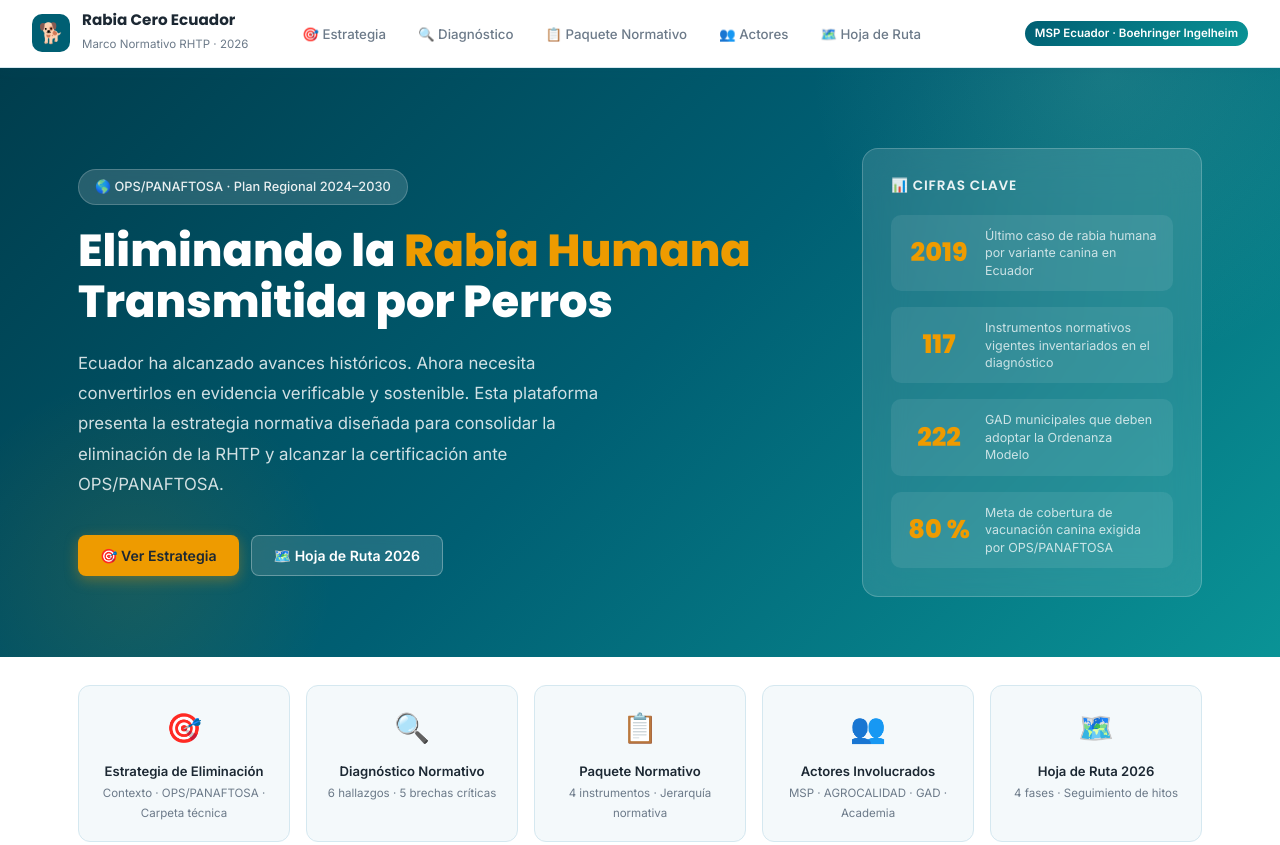
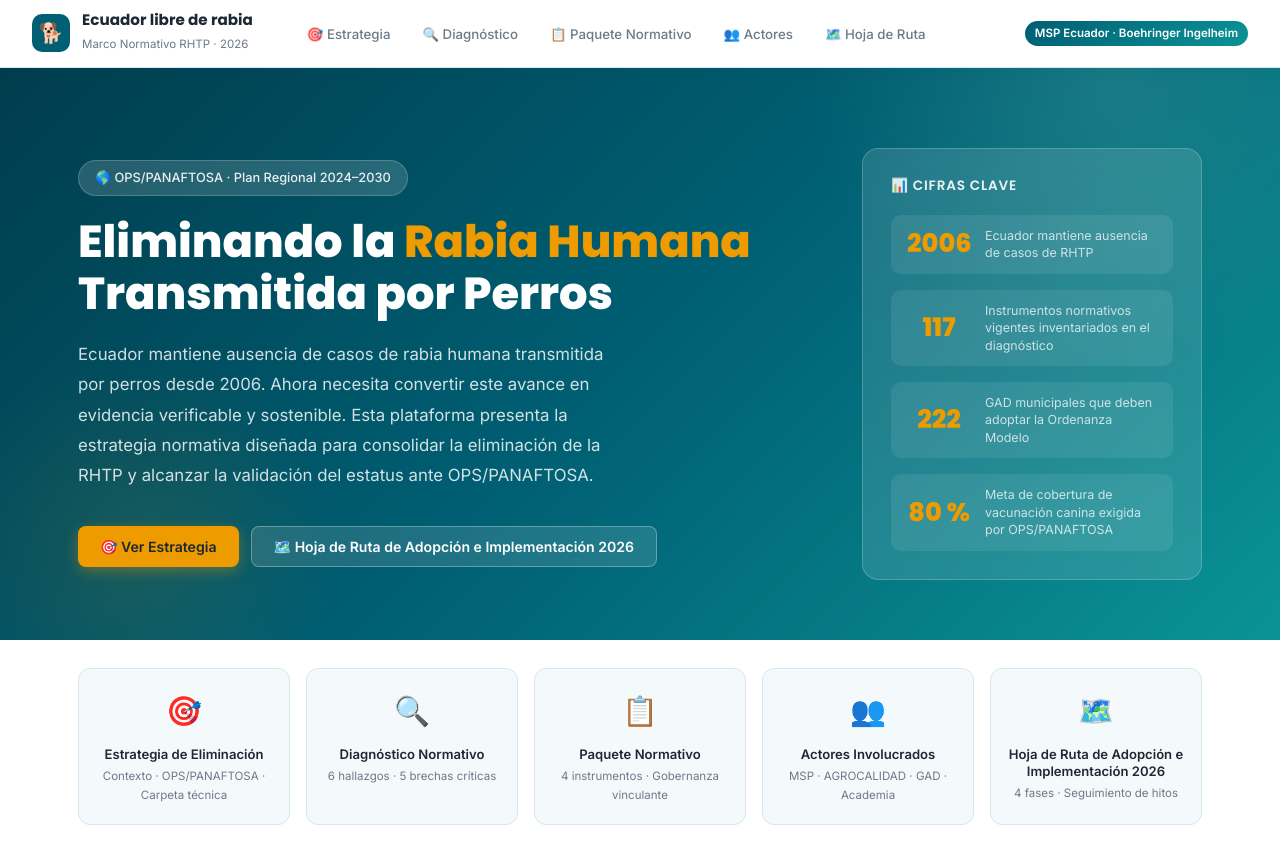
Before and after one commit to santpin/Eliminacion_rabia_app, a website: page index.html in a window 1280 px wide. Shown: the top 845 px of the page. Drawn offline with Linux system fonts and the light colour scheme.

Commit message:
Fase 1: Correcciones críticas de contenido y cambio de nombre a Ecuador libre de rabia

```diff
--- a/assets/js/app.js
+++ b/assets/js/app.js
@@ -1,5 +1,5 @@
 // ============================================================
-// APP.JS — Rabia Cero Ecuador
+// APP.JS — Ecuador libre de rabia
 // Lógica de navegación, renderizado y hoja de ruta interactiva
 // ============================================================
 
@@ -137,7 +137,7 @@ function renderDiagnostico() {
         <div class="hallazgo-body">
           <p>${h.descripcion}</p>
           <div class="impact-box">
-            <span>Impacto para la certificación</span>
+            <span>Impacto para la verificación del estatus</span>
             <p>${h.impacto}</p>
           </div>
           <div class="tags-row">
--- a/assets/js/data.js
+++ b/assets/js/data.js
@@ -8,7 +8,7 @@ const APP_DATA = {
 
   // ── META ────────────────────────────────────────────────
   meta: {
-    titulo: "Rabia Cero Ecuador",
+    titulo: "Ecuador libre de rabia",
     subtitulo: "Marco Normativo para la Eliminación de la Rabia Humana Transmitida por Perros",
     anio: "2026",
     cliente: "Ministerio de Salud Pública del Ecuador",
@@ -24,13 +24,13 @@ const APP_DATA = {
 
   // ── SECCIÓN 1: ESTRATEGIA ────────────────────────────────
   estrategia: {
-    contexto: "La rabia humana transmitida por perros (RHTP) es una enfermedad zoonótica prevenible al 100 % mediante vacunación. Ecuador ha alcanzado avances significativos: no registra casos de rabia humana por variante canina desde 2019. Sin embargo, la ausencia de casos no equivale a la eliminación demostrable y verificable. Para obtener la certificación ante OPS/PANAFTOSA, el país debe demostrar, mediante evidencia trazable y auditable, que las condiciones para la eliminación sostenida están institucionalizadas.",
+    contexto: "La rabia humana transmitida por perros (RHTP) es una enfermedad zoonótica prevenible al 100 % mediante vacunación. Ecuador mantiene ausencia de casos de rabia humana transmitida por perros desde 2006. Sin embargo, la ausencia de casos no equivale a la validación del estatus de eliminación. Para obtener la verificación ante OPS/PANAFTOSA, el país debe demostrar, mediante evidencia verificable, trazable y auditable, que las condiciones para la eliminación sostenida están institucionalizadas.",
     objetivo: "Fortalecer el marco normativo del Ecuador para habilitar, organizar y exigir las intervenciones críticas que sustentan la eliminación sostenida de la rabia humana transmitida por perros, en concordancia con el Plan Regional OPS/PANAFTOSA 2024–2030.",
     marco_ops: {
       titulo: "Plan Regional OPS/PANAFTOSA 2024–2030",
-      descripcion: "El estándar de referencia regional establece las condiciones mínimas para sostener la eliminación y demostrarla mediante evidencias verificables. Ecuador se alinea a este plan con la meta de certificación en el horizonte 2026–2030.",
+      descripcion: "El estándar de referencia regional establece las condiciones mínimas para sostener la eliminación y demostrarla mediante evidencias verificables. Ecuador se alinea a este plan con la meta de validación en el horizonte 2026–2030.",
       componentes: [
-        { nombre: "Gobernanza Una Salud", icono: "🏛️", descripcion: "Coordinación intersectorial formal entre salud humana, sanidad animal y nivel territorial." },
+        { nombre: "Gobernanza Una Salud (One Health)", icono: "🏛️", descripcion: "Coordinación intersectorial formal entre salud humana, sanidad animal y nivel territorial." },
         { nombre: "Vigilancia y Notificación", icono: "🔬", descripcion: "Sistemas sensibles, oportunos y trazables con definiciones operativas y flujos estandarizados." },
         { nombre: "Profilaxis PEP", icono: "💉", descripcion: "Acceso universal y gratuito a vacunas de cultivo celular e inmunoglobulina con registro nominal." },
         { nombre: "Red de Laboratorio", icono: "🧪", descripcion: "Red diagnóstica integrada con tipificación genética rutinaria y aseguramiento de calidad." },
@@ -41,17 +41,17 @@ const APP_DATA = {
       ]
     },
     por_que_normativo: [
-      { titulo: "Sin norma no hay exigibilidad", descripcion: "Las acciones pueden existir como práctica informal, pero sin instrumentos normativos no son obligatorias ni auditables. La validación OPS/PANAFTOSA exige evidencia documental verificable." },
+      { titulo: "Sin norma no hay exigibilidad", descripcion: "Las acciones pueden existir como práctica informal, pero sin instrumentos normativos no son obligatorias ni auditables. La validación por OPS/PANAFTOSA exige evidencia documental verificable." },
       { titulo: "La 'carpeta técnica' requiere una base legal", descripcion: "El dossier de eliminación que Ecuador debe presentar se construye sobre tres pilares: evidencia normativa (instrumentos que asignan competencias), procedimental (protocolos) y de gestión (registros). Los tres necesitan respaldo normativo." },
-      { titulo: "Gobernanza colaborativa es insuficiente", descripcion: "La coordinación basada en voluntades individuales y acuerdos ad hoc no garantiza la asignación explícita de responsabilidades, los plazos y la trazabilidad documental que demanda el proceso de certificación." },
+      { titulo: "Gobernanza vinculante es el requisito", descripcion: "La coordinación basada en voluntades individuales y acuerdos ad hoc no garantiza la asignación explícita de responsabilidades, los plazos y la trazabilidad documental que demanda el proceso de verificación." },
       { titulo: "Velocidad vs. reforma legislativa", descripcion: "El horizonte 2026/2030 es incompatible con una reforma a la Ley Orgánica de Salud (18–24 meses en la Asamblea). Los instrumentos reglamentarios e infralegales permiten alcanzar el mismo efecto en 3–10 meses." }
     ],
     estadisticas: [
-      { valor: "2019", etiqueta: "Último caso de rabia humana por variante canina en Ecuador" },
+      { valor: "2006", etiqueta: "Ecuador mantiene ausencia de casos de RHTP" },
       { valor: "117", etiqueta: "Instrumentos normativos vigentes inventariados en el diagnóstico" },
       { valor: "222", etiqueta: "GAD municipales que deben adoptar la Ordenanza Modelo" },
       { valor: "80 %", etiqueta: "Meta de cobertura de vacunación canina exigida por OPS/PANAFTOSA" },
-      { valor: "2030", etiqueta: "Horizonte de certificación de eliminación ante OPS/PANAFTOSA" }
+      { valor: "2030", etiqueta: "Horizonte de validación de eliminación ante OPS/PANAFTOSA" }
     ]
   },
 
@@ -73,7 +73,7 @@ const APP_DATA = {
         titulo: "Fragmentación normativa y débil exigibilidad programática",
         resumen: "El marco vigente presenta dispersión de competencias entre sectores, sin instrumento integrador.",
         descripcion: "El marco vigente presenta dispersión de competencias y normas entre sectores, con ausencia de un instrumento integrador que establezca roles, responsabilidades, coordinación, obligaciones verificables y rendición de cuentas. Esta fragmentación reduce la capacidad del MSP de conducir un esquema estándar de eliminación con evidencia homogénea.",
-        impacto: "Ninguna institución tiene mandato explícito y verificable para liderar la coordinación intersectorial del programa de eliminación.",
+        impacto: "Ninguna institución tiene mandato explícito y verificable para liderar la coordinación intersectorial de la hoja de ruta de adopción e implementación.",
         componentes_afectados: ["Gobernanza", "Vigilancia", "Control de focos"],
         severidad: "critica"
       },
@@ -83,7 +83,7 @@ const APP_DATA = {
         titulo: "Desactualización e insuficiencia del marco operativo",
         resumen: "Instrumentos vigentes que no responden al estándar regional de eliminación por antigüedad o alcance limitado.",
         descripcion: "Existen instrumentos vigentes que no responden plenamente al estándar regional de eliminación, generando vacíos en elementos operativos críticos: vigilancia integrada, PEP, laboratorio, campañas, control de focos y gestión de la información.",
-        impacto: "Los protocolos de PEP, laboratorio y campañas no están estandarizados para producir la evidencia que demanda el proceso de validación OPS/PANAFTOSA.",
+        impacto: "Los protocolos de PEP, laboratorio y campañas no están estandarizados para producir la evidencia verificable que demanda el proceso de validación OPS/PANAFTOSA.",
         componentes_afectados: ["PEP", "Laboratorio", "Campañas y vacunación"],
         severidad: "alta"
       },
@@ -103,7 +103,7 @@ const APP_DATA = {
         titulo: "Brecha estructural en educación y comunicación (MSP–MINEDUC)",
         resumen: "No existe marco normativo sostenido que institucionalice educación preventiva en el sistema escolar.",
         descripcion: "No se evidencia un marco normativo y operativo sostenido que institucionalice: educación preventiva en el sistema escolar; comunicación de riesgo y promoción de conductas (tenencia responsable, prevención de mordeduras, consulta oportuna para PEP); y capacitación recurrente de docentes y equipos locales.",
-        impacto: "La sostenibilidad del programa depende de la conciencia social, que sin marco institucional se deteriora entre generaciones y con los cambios de autoridades ministeriales.",
+        impacto: "La sostenibilidad del paquete normativo depende de la conciencia social, que sin marco institucional se deteriora entre generaciones y con los cambios de autoridades ministeriales.",
         componentes_afectados: ["Educación y comunicación", "Sostenibilidad"],
         severidad: "alta"
       },
@@ -123,7 +123,7 @@ const APP_DATA = {
         titulo: "Gestión de datos y vigilancia: cuello de botella para certificación",
         resumen: "Brechas en estandarización de registros y trazabilidad de la información.",
         descripcion: "Persisten brechas en la estandarización de registros, trazabilidad y consolidación de información (vacunación canina, vigilancia, PEP, laboratorio). Sin un sistema de evidencias robusto con definiciones, flujos, calidad de datos e indicadores verificables, el país enfrenta dificultades para demostrar desempeño sostenido ante OPS/PANAFTOSA.",
-        impacto: "La ausencia de casos puede interpretarse como subnotificación en lugar de eliminación real, invalidando la solicitud de certificación.",
+        impacto: "La ausencia de casos puede interpretarse como subnotificación en lugar de eliminación real, invalidando la solicitud de verificación.",
         componentes_afectados: ["Vigilancia", "Laboratorio", "PEP", "Trazabilidad"],
         severidad: "critica"
       }
@@ -422,7 +422,7 @@ const APP_DATA = {
 
   // ── SECCIÓN 5: HOJA DE RUTA ─────────────────────────────
   hoja_de_ruta: {
-    intro: "La hoja de ruta organiza el proceso de adopción del paquete normativo en cuatro fases secuenciales entre marzo y diciembre de 2026, respetando la lógica de jerarquía normativa: el Decreto Ejecutivo crea el marco habilitante para los instrumentos inferiores, y cada fase produce evidencia verificable para la carpeta técnica de eliminación.",
+    intro: "La hoja de ruta de adopción e implementación organiza el proceso de adopción del paquete normativo en cuatro fases secuenciales entre marzo y diciembre de 2026, respetando la lógica de jerarquía normativa: el Decreto Ejecutivo crea el marco habilitante para los instrumentos inferiores, y cada fase produce evidencia verificable para la carpeta técnica de eliminación.",
     meta_anual: "Al cierre del año 2026: Decreto Ejecutivo vigente + Acuerdo Ministerial con período transitorio en curso + Convenio MSP–AME en ejecución activa + más del 50 % de GAD municipales con ordenanza aprobada o en trámite avanzado.",
     fases: [
       {
@@ -704,7 +704,7 @@ const APP_DATA = {
       { id: "ind5", descripcion: "Mesas Técnicas MSP–AME–GAD activas (mínimo 3 mesas realizadas)", responsable: "MSP + AME", fecha: "Septiembre 2026" },
       { id: "ind6", descripcion: "Porcentaje de GAD con ordenanza aprobada o en trámite avanzado", responsable: "AME", fecha: "Diciembre 2026" },
       { id: "ind7", descripcion: "Sistema de registro y trazabilidad operativo (SIVE–SIZSE interoperables)", responsable: "MSP + AGROCALIDAD", fecha: "Diciembre 2026" },
-      { id: "ind8", descripcion: "Informe de avance de la carpeta técnica de eliminación", responsable: "MSP + OPS", fecha: "Diciembre 2026" }
+      { id: "ind8", descripcion: "Informe de avance de la carpeta técnica para el proceso de validación", responsable: "MSP + OPS", fecha: "Diciembre 2026" }
     ]
   }
 };
--- a/index.html
+++ b/index.html
@@ -3,20 +3,20 @@
 <head>
   <meta charset="UTF-8" />
   <meta name="viewport" content="width=device-width, initial-scale=1.0" />
-  <title>Rabia Cero Ecuador — Marco Normativo RHTP</title>
+  <title>Ecuador libre de rabia — Marco Normativo RHTP</title>
   <meta name="description" content="Plataforma de conocimiento sobre la estrategia de eliminación de la rabia humana transmitida por perros en Ecuador. Diagnóstico normativo, paquete de instrumentos y hoja de ruta 2026." />
 
   <!-- Open Graph / Facebook -->
   <meta property="og:type" content="website" />
   <meta property="og:url" content="https://rabia-ecuador.vercel.app/" />
-  <meta property="og:title" content="Rabia Cero Ecuador — Marco Normativo RHTP" />
-  <meta property="og:description" content="Estrategia y hoja de ruta 2026 para la eliminación certificada de la rabia humana transmitida por perros." />
+  <meta property="og:title" content="Ecuador libre de rabia — Marco Normativo RHTP" />
+  <meta property="og:description" content="Estrategia y hoja de ruta de adopción e implementación 2026 para la validación del estatus de eliminación de la rabia humana transmitida por perros." />
   <meta property="og:image" content="https://rabia-ecuador.vercel.app/social-preview.jpg" />
 
   <!-- Twitter -->
   <meta property="twitter:card" content="summary_large_image" />
-  <meta property="twitter:title" content="Rabia Cero Ecuador — Marco Normativo RHTP" />
-  <meta property="twitter:description" content="Estrategia y hoja de ruta 2026 para la eliminación certificada de la rabia humana transmitida por perros." />
+  <meta property="twitter:title" content="Ecuador libre de rabia — Marco Normativo RHTP" />
+  <meta property="twitter:description" content="Estrategia y hoja de ruta de adopción e implementación 2026 para la validación del estatus de eliminación de la rabia humana transmitida por perros." />
   <meta property="twitter:image" content="https://rabia-ecuador.vercel.app/social-preview.jpg" />
 
   <!-- Fuentes -->
@@ -35,7 +35,7 @@
   <div class="nav-brand" onclick="showSection('home')" data-section="home">
     <div class="nav-logo">🐕</div>
     <div class="nav-brand-text">
-      <strong>Rabia Cero Ecuador</strong>
+      <strong>Ecuador libre de rabia</strong>
       <span>Marco Normativo RHTP · 2026</span>
     </div>
   </div>
@@ -74,14 +74,14 @@
             Transmitida por Perros
           </h1>
           <p>
-            Ecuador ha alcanzado avances históricos. Ahora necesita convertirlos en evidencia verificable y sostenible. Esta plataforma presenta la estrategia normativa diseñada para consolidar la eliminación de la RHTP y alcanzar la certificación ante OPS/PANAFTOSA.
+            Ecuador mantiene ausencia de casos de rabia humana transmitida por perros desde 2006. Ahora necesita convertir este avance en evidencia verificable y sostenible. Esta plataforma presenta la estrategia normativa diseñada para consolidar la eliminación de la RHTP y alcanzar la validación del estatus ante OPS/PANAFTOSA.
           </p>
           <div class="hero-ctas">
             <button class="btn btn-primary" onclick="showSection('estrategia')">
               🎯 Ver Estrategia
             </button>
             <button class="btn btn-outline" onclick="showSection('hoja-de-ruta')">
-              🗺️ Hoja de Ruta 2026
+              🗺️ Hoja de Ruta de Adopción e Implementación 2026
             </button>
           </div>
         </div>
@@ -111,7 +111,7 @@
         <div class="qnav-card" style="--color:#1A5276" onclick="showSection('paquete')">
           <div class="qnav-icon">📋</div>
           <div class="qnav-title">Paquete Normativo</div>
-          <div class="qnav-sub">4 instrumentos · Jerarquía normativa</div>
+          <div class="qnav-sub">4 instrumentos · Gobernanza vinculante</div>
         </div>
         <div class="qnav-card" style="--color:#117A65" onclick="showSection('actores')">
           <div class="qnav-icon">👥</div>
@@ -120,7 +120,7 @@
         </div>
         <div class="qnav-card" style="--color:#1C2833" onclick="showSection('hoja-de-ruta')">
           <div class="qnav-icon">🗺️</div>
-          <div class="qnav-title">Hoja de Ruta 2026</div>
+          <div class="qnav-title">Hoja de Ruta de Adopción e Implementación 2026</div>
           <div class="qnav-sub">4 fases · Seguimiento de hitos</div>
         </div>
       </div>
@@ -133,7 +133,7 @@
       </div>
       <h2 style="font-size:1.8rem; margin-bottom:16px; color:var(--dark);">De la ausencia de casos a la eliminación demostrable</h2>
       <p style="font-size:1rem; color:var(--muted); line-height:1.85; max-width:660px; margin:0 auto 36px;">
-        Ecuador no registra casos de rabia humana por variante canina desde 2019. Pero la ausencia de casos no equivale a la eliminación certificada. El proceso de validación ante OPS/PANAFTOSA exige una <strong style="color:var(--primary);">carpeta técnica</strong> con evidencia normativa, procedimental y de gestión que demuestre, de forma auditable, que las condiciones para la eliminación sostenida están institucionalizadas en todos los niveles del Estado.
+        Ecuador mantiene ausencia de casos de rabia humana transmitida por perros desde 2006. Pero la ausencia de casos no equivale a la validación del estatus de eliminación. El proceso de verificación ante OPS/PANAFTOSA exige una <strong style="color:var(--primary);">carpeta técnica</strong> con evidencia normativa, procedimental y de gestión que demuestre, de forma auditable, que las condiciones para la eliminación sostenida están institucionalizadas en todos los niveles del Estado.
       </p>
       <div style="display:grid; grid-template-columns:repeat(3,1fr); gap:20px; max-width:780px; margin:0 auto;">
         <div style="background:var(--card); border-radius:var(--radius); padding:22px 18px; border:1px solid var(--border); box-shadow:var(--shadow);">
@@ -189,7 +189,7 @@
     <div class="section-header">
       <div class="section-tag">🌍 Marco Regional</div>
       <h2>Plan Regional OPS/PANAFTOSA 2024–2030</h2>
-      <p>El estándar regional define 8 dominios o componentes críticos que, en conjunto, determinan la capacidad del país para demostrar y sostener la eliminación. El marco normativo ecuatoriano debe habilitarlos a todos.</p>
+      <p>El estándar regional define 8 dominios o componentes críticos que, en conjunto, determinan la capacidad del país para demostrar y sostener la eliminación. El paquete normativo ecuatoriano debe habilitarlos a todos.</p>
     </div>
     <div class="componentes-grid container" id="componentes-grid">
       <!-- Renderizado por JS -->
@@ -200,7 +200,7 @@
       <div class="section-header">
         <div class="section-tag">⚖️ El componente normativo</div>
         <h2>¿Por qué la norma es el habilitador clave?</h2>
-        <p>La gobernanza colaborativa basada en voluntades individuales no garantiza la trazabilidad documental que exige el proceso de certificación. La norma es lo que convierte las acciones en obligaciones verificables.</p>
+        <p>La gobernanza vinculante basada en mandatos explícitos es lo que garantiza la trazabilidad documental que exige el proceso de verificación. La norma es lo que convierte las acciones en obligaciones verificables.</p>
       </div>
       <div class="por-que-grid container" id="porque-grid">
         <!-- Renderizado por JS -->
@@ -238,7 +238,7 @@
             </div>
             <div class="diag-meta-item">
               <span class="diag-meta-label">Referencia</span>
-              <span class="diag-meta-value">Plan Regional OPS/PANAFTOSA 2024–2030 (lógica de carpeta técnica)</span>
+              <span class="diag-meta-value">Plan Regional OPS/PANAFTOSA 2024–2030 (lógica de carpeta técnica para validación)</span>
             </div>
           </div>
         </div>
@@ -249,7 +249,7 @@
     <div class="section-header">
       <div class="section-tag">🔎 Hallazgos</div>
       <h2>6 Hallazgos Críticos del Diagnóstico</h2>
-      <p>Haz clic en cada hallazgo para expandir el análisis completo, el impacto para la certificación y los componentes programáticos afectados.</p>
+      <p>Haz clic en cada hallazgo para expandir el análisis completo, el impacto para la verificación del estatus y los componentes programáticos afectados.</p>
     </div>
     <div class="hallazgos-grid container" id="hallazgos-grid">
       <!-- Renderizado por JS -->
@@ -259,7 +259,7 @@
     <div class="brechas-section">
       <div class="brechas-inner container">
         <h3>5 Brechas Estructurales Identificadas</h3>
-        <p>Las brechas son las acciones normativas prioritarias que el paquete de instrumentos debe cerrar para habilitar el proceso de certificación.</p>
+        <p>Las brechas son las acciones normativas prioritarias que el paquete normativo debe cerrar para habilitar el proceso de validación.</p>
         <div class="brechas-list" id="brechas-grid">
           <!-- Renderizado por JS -->
         </div>
@@ -360,8 +360,8 @@
           <div style="display:inline-flex; align-items:center; gap:6px; background:rgba(255,255,255,0.1); border:1px solid rgba(255,255,255,0.15); color:rgba(255,255,255,0.85); padding:5px 14px; border-radius:20px; font-size:0.78rem; font-weight:600; text-transform:uppercase; letter-spacing:0.8px; margin-bottom:16px;">
             🗺️ Sección 5 — Producto 4 (LT4)
           </div>
-          <h2>Hoja de Ruta de Implementación</h2>
-          <p>Cuatro fases secuenciales entre marzo y diciembre de 2026. Cada fase tiene pasos jurídicamente fundamentados, responsables identificados y evidencia esperada. Puedes actualizar el estado de cada paso para hacer seguimiento del avance.</p>
+          <h2>Hoja de Ruta de Adopción e Implementación</h2>
+          <p>Cuatro fases secuenciales entre marzo y diciembre de 2026. Cada fase tiene pasos jurídicamente fundamentados, responsables identificados y evidencia verificable establecida. Puedes actualizar el estado de cada paso para hacer seguimiento del avance.</p>
         </div>
         <div>
           <div class="hr-meta-box">
@@ -403,7 +403,7 @@
     <!-- Indicadores -->
     <div style="background:var(--pale); padding:48px 28px; border-top:1px solid var(--border);">
       <div style="max-width:1180px; margin:0 auto;">
-        <h3 style="font-size:1.1rem; font-weight:700; color:var(--dark); margin-bottom:8px;">📋 Indicadores de seguimiento de la hoja de ruta</h3>
+        <h3 style="font-size:1.1rem; font-weight:700; color:var(--dark); margin-bottom:8px;">📋 Indicadores de seguimiento de la hoja de ruta de adopción e implementación</h3>
         <p style="font-size:0.88rem; color:var(--muted); margin-bottom:24px;">Los siguientes indicadores permiten hacer seguimiento periódico del avance con una frecuencia mínima mensual durante el año 2026.</p>
         <div style="display:grid; grid-template-columns:1fr 1fr; gap:12px;" id="indicadores-list">
           <!-- Renderizado inline -->
@@ -419,7 +419,7 @@
      FOOTER
 ═══════════════════════════════════════════ -->
 <footer>
-  <strong>Rabia Cero Ecuador</strong> — Marco Normativo para la Eliminación de la RHTP<br>
+  <strong>Ecuador libre de rabia</strong> — Marco Normativo para la Eliminación de la RHTP<br>
   Ministerio de Salud Pública del Ecuador · <strong>Boehringer Ingelheim</strong> · 2026<br>
   Equipo consultor: Dr. Santiago Pinto Zaldumbide · Abg. Héctor Muñoz Alarcón · Abg. Alvaro Orellana · Abg. Lorena Rincón
 </footer>
```
Also changed, not shown: README.md.
